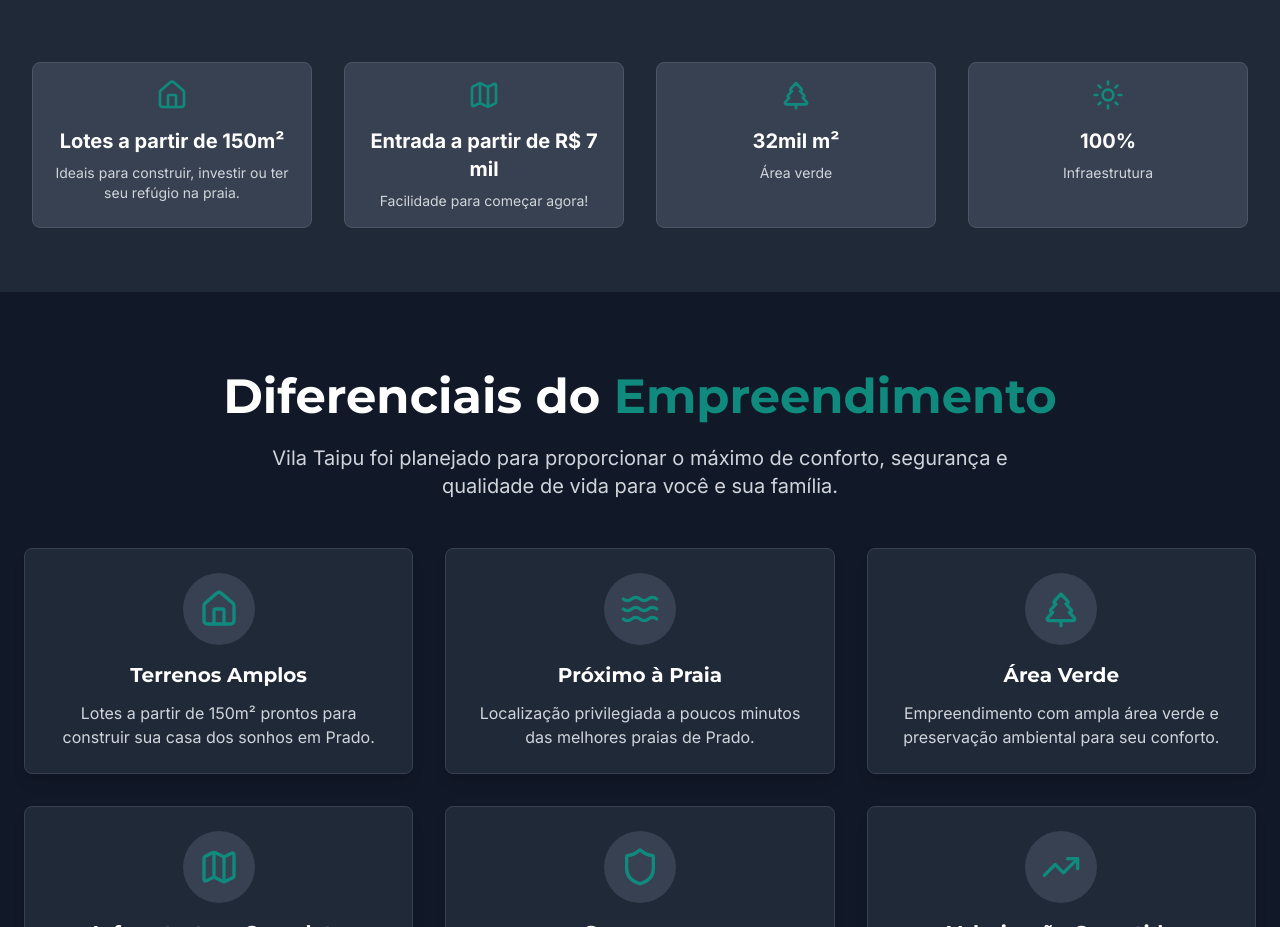
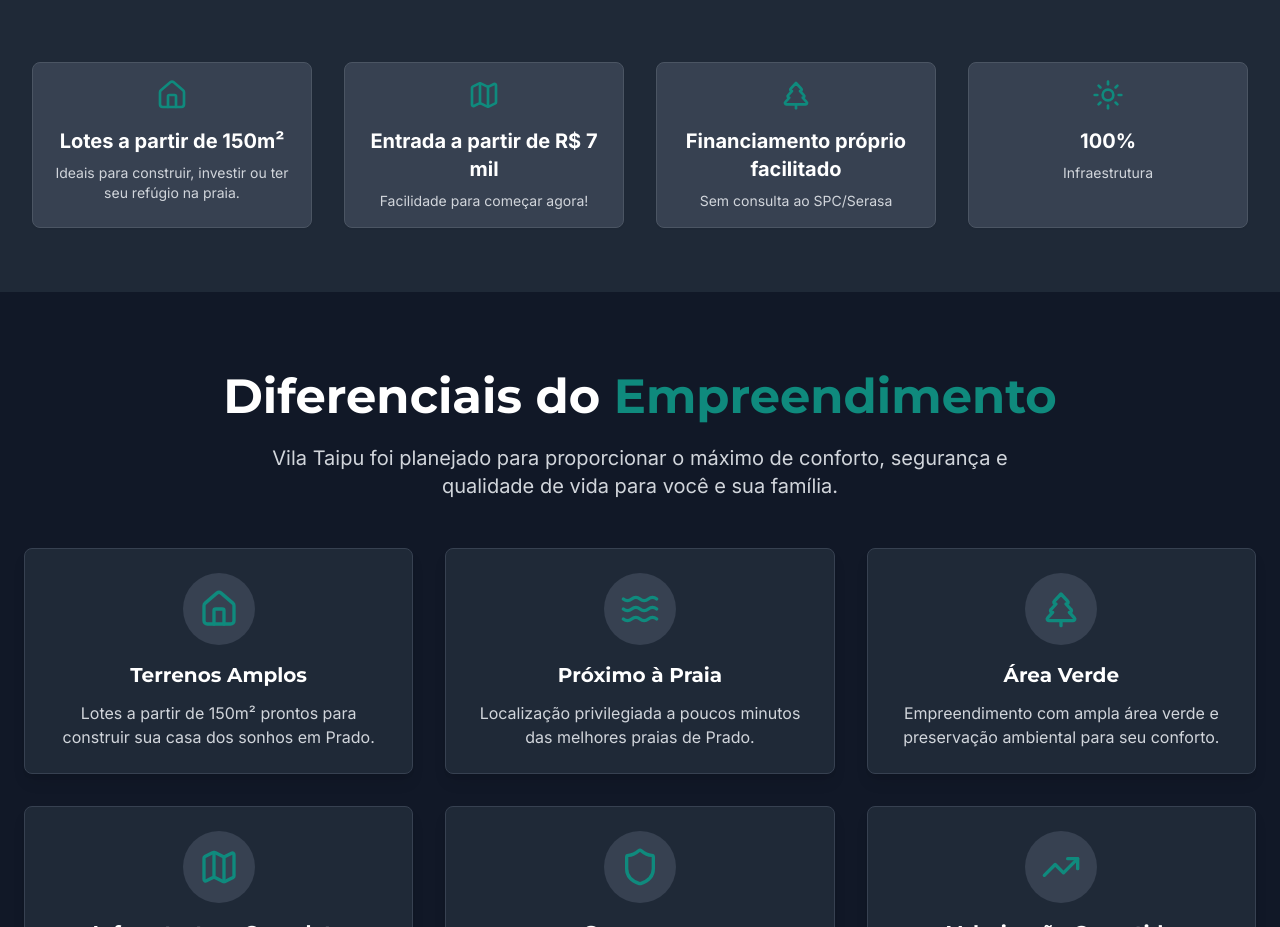
Before and after one commit to kassio20/Xenia, a Next.js app: page / in a window 1280 px wide. Shown: the part 802-1729 px from the top of the page. Built offline with nearby package versions, Linux system fonts and the light colour scheme.

Commit message:
Update: Change third stat card from green area to financing information

```diff
--- a/src/components/Stats.tsx
+++ b/src/components/Stats.tsx
@@ -17,8 +17,8 @@ const stats = [
   },
   {
     icon: <TreePine className="w-6 h-6 md:w-8 md:h-8 text-[#0f8a7d]" />,
-    value: "32mil m²",
-    label: "Área verde",
+    value: "Financiamento próprio facilitado",
+    label: "Sem consulta ao SPC/Serasa",
   },
   {
     icon: <Sun className="w-6 h-6 md:w-8 md:h-8 text-[#0f8a7d]" />,
```
